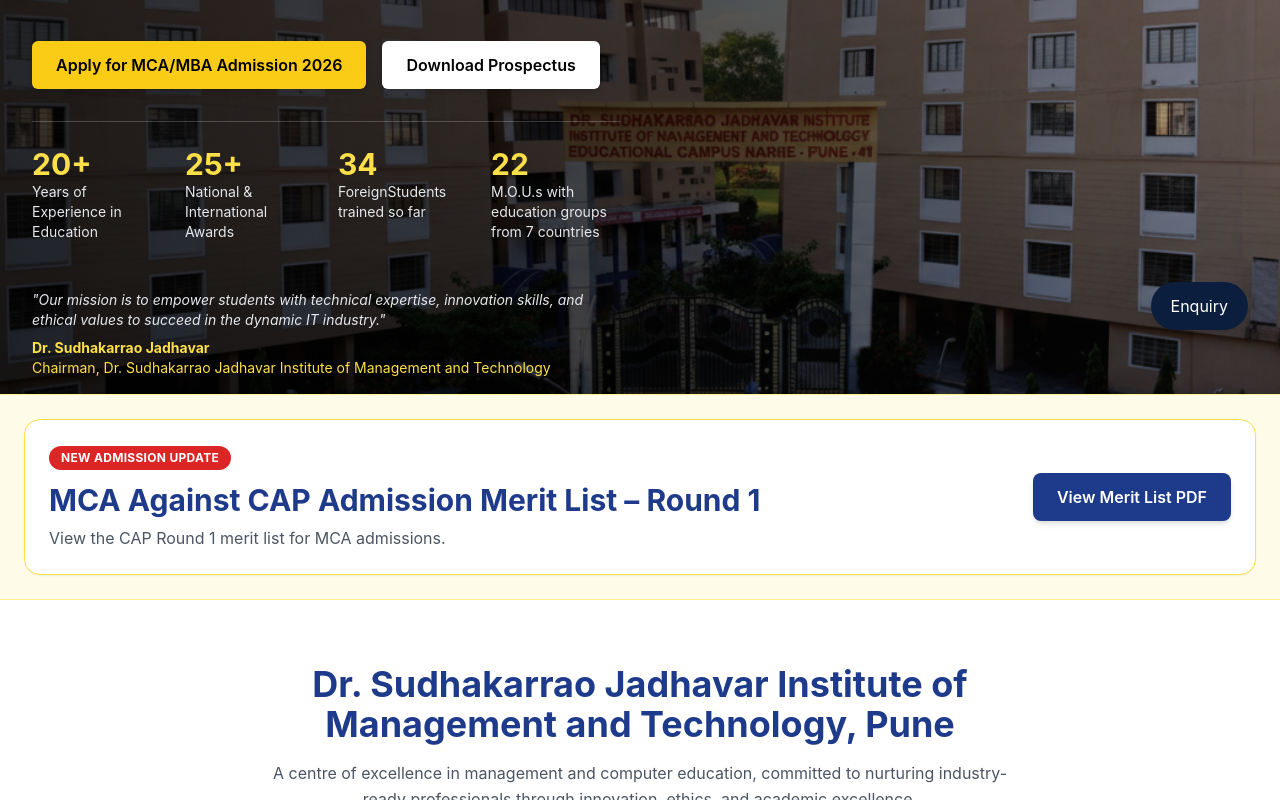
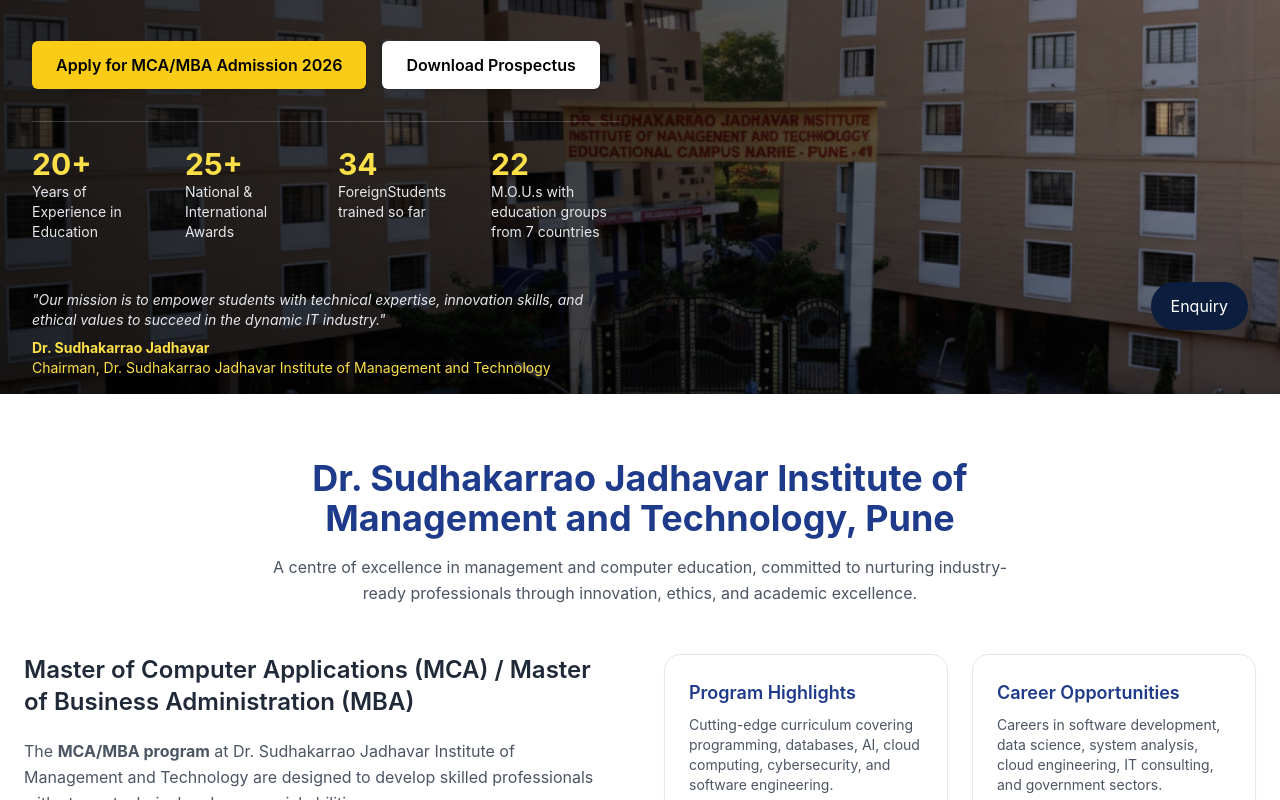
Before and after one commit to sumitchaskar0007-coder/sjimt, a React (Vite) app: page / in a window 1280 px wide. Shown: the part 438-1238 px from the top of the page. Built offline with nearby package versions, Linux system fonts and the light colour scheme; no server answers.

Commit message:
removed cap round pdf

```diff
--- a/src/pages/Home.jsx
+++ b/src/pages/Home.jsx
@@ -117,35 +117,6 @@
           </div>
         </div>
       </section>
-
-      {/* ================= CAP ROUND 1 MERIT LIST ================= */}
-      <section className="w-full bg-yellow-50 border-y border-yellow-200 py-6">
-        <div className="max-w-7xl mx-auto px-6">
-          <div className="flex flex-col md:flex-row md:items-center md:justify-between gap-5 rounded-xl bg-white border border-yellow-300 p-6 shadow-sm">
-            <div>
-              <span className="inline-flex rounded-full bg-red-600 px-3 py-1 text-xs font-bold uppercase tracking-wide text-white">
-                New Admission Update
-              </span>
-              <h2 className="mt-3 text-2xl md:text-3xl font-bold text-blue-900">
-                MCA Against CAP Admission Merit List – Round 1
-              </h2>
-              <p className="mt-2 text-gray-600">
-                View the CAP Round 1 merit list for MCA admissions.
-              </p>
-            </div>
-
-            <a
-              href="/assets/pdf/cap_round1.pdf"
-              target="_blank"
-              rel="noopener noreferrer"
-              className="inline-flex shrink-0 items-center justify-center rounded-lg bg-blue-900 px-6 py-3 font-semibold text-white shadow-md transition hover:bg-blue-800 hover:shadow-lg"
-            >
-              View Merit List PDF
-            </a>
-          </div>
-        </div>
-      </section>
-
 
       {/* ================= WELCOME MESSAGE ================= */}
       <section className="w-full bg-white py-16">
```
Also changed, not shown: 6 other files (tests, documents, lock files or other folders).
